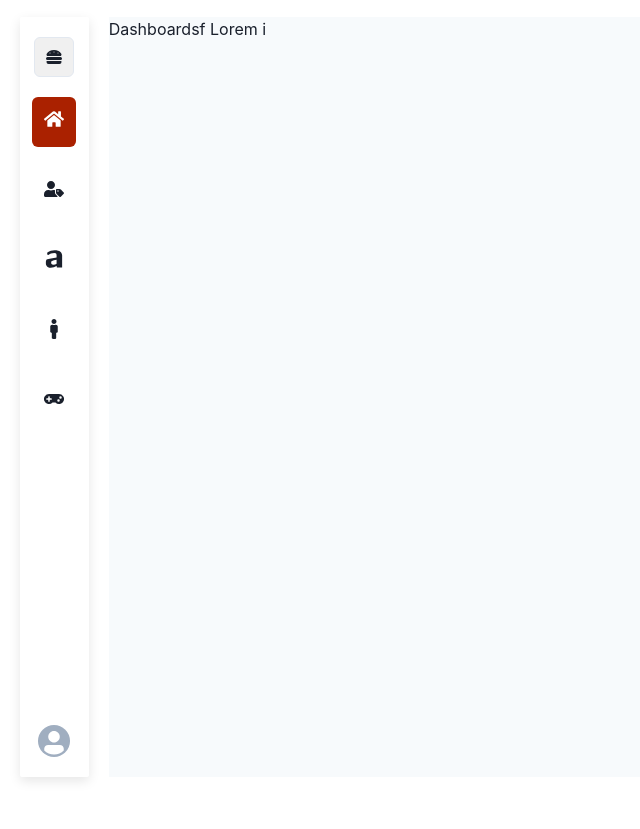
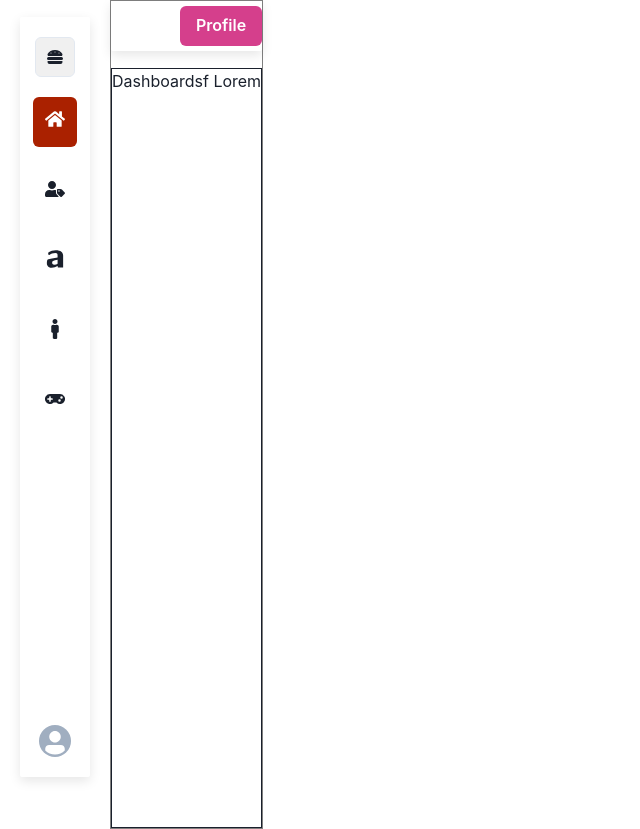
Before and after one commit to Georgefemiwise/Zerity, a React (Vite) app: page /dashboard in a window 1280 px wide. Shown: the whole page, without its empty margins (0-640 px from the left). Before the commit the page ends 800 px from the top, so only its background shows below. Built offline with nearby package versions, Linux system fonts and the light colour scheme.

Commit message:
Donewith side bar

```diff
--- a/src/components/Layout/Main/Main.jsx
+++ b/src/components/Layout/Main/Main.jsx
@@ -1,22 +1,19 @@
-import { Flex } from '@chakra-ui/react';
+import { Flex, HStack, Box } from '@chakra-ui/react';
 import React from 'react';
 
 export default function Main() {
 	return (
-		<Flex
-			// pos={'sticky'}
-			w={'100vw'}
+		<Box
+
+			minW={'95wv'}
 			h={'95vh'}
-			bg={'gray.50'}
+			border={'1px'}
+			// border={'1px solid'}
 			marginTop={'2.1vh'}
-			ml={10}
-
 			flexDir={'column'}
-
-
 			transition={'ease-out'}
 			transitionDuration={'0.3s'}>
-			Dashboardsf Lorem i
-		</Flex>
+			Dashboardsf Lorem
+		</Box>
 	);
 }
--- a/src/components/Layout/SideBar/Sidebar.jsx
+++ b/src/components/Layout/SideBar/Sidebar.jsx
@@ -22,18 +22,19 @@ export default function Sidebar() {
 			left={'5'}
 			h={'95vh'}
 			marginTop={'2.1vh'}
-			w={navSize == 'small' ? '75px' : '200px'}
+			w={navSize == 'small' ? '70px' : '200px'}
 			boxShadow={'0 4px 12px 0 rgba(0, 0, 0, 0.1)'}
 			flexDir={'column'}
 			borderRadius={'sm'}
 			justifyContent={'space-between'}
 			transition={'ease-out'}
-		transitionDuration={'0.3s'}>
+			transitionDuration={'0.3s'}
+			>
 			<Flex
 				as={'nav'}
 				flexDir={'column'}
 				alignItems={navSize == 'small' ? 'center' : 'flex-start'}
-			px={3}>
+				px={3}>
 				<IconButton
 					variant={'outline'}
 					bg={'blackAlpha.100'}
@@ -52,7 +53,8 @@ export default function Sidebar() {
 				{/* navitems */}
 
 				<NavItem
-					navSize={navSize}active
+					navSize={navSize}
+					active
 					icon={FaHome}
 					title={'Dashboard'}
 				/>
@@ -60,7 +62,6 @@ export default function Sidebar() {
 					navSize={navSize}
 					icon={FaUserTag}
 					title={'account'}
-
 				/>
 				<NavItem
 					navSize={navSize}
--- /dev/null
+++ b/src/components/Layout/TopBar/Topbar.jsx
@@ -0,0 +1,49 @@
+import {
+	Flex,
+	Menu,
+	MenuButton,
+	MenuGroup,
+	MenuDivider,
+	MenuItem,
+	MenuList,
+	Button
+} from '@chakra-ui/react';
+
+export default function TopBar() {
+	return (
+		<Flex
+			pos={'sticky'}
+			bg=''
+			w={'100%'}
+			h={'50px'}
+			boxShadow={'0 4px 12px 0 rgba(0, 0, 0, 0.1)'}
+			flexDir={'row'}
+			borderRadius={'sm'}
+			alignItems={'center'}
+			justifyContent={'space-between'}
+			transition={'ease-out'}
+			transitionDuration={'0.3s'}>
+			<Flex></Flex>
+			<Flex>
+				<Menu placement='left-end'>
+					<MenuButton
+						as={Button}
+						colorScheme='pink'>
+						Profile
+					</MenuButton>
+					<MenuList>
+						<MenuGroup title='Profile'>
+							<MenuItem>My Account</MenuItem>
+							<MenuItem>Payments </MenuItem>
+						</MenuGroup>
+						<MenuDivider />
+						<MenuGroup title='Help'>
+							<MenuItem>Docs</MenuItem>
+							<MenuItem>FAQ</MenuItem>
+						</MenuGroup>
+					</MenuList>
+				</Menu>
+			</Flex>
+		</Flex>
+	);
+}
--- a/src/pages/DashboardPage.jsx
+++ b/src/pages/DashboardPage.jsx
@@ -1,13 +1,20 @@
 import React from 'react';
 import { Box, Flex, Grid, GridItem, SimpleGrid } from '@chakra-ui/react';
 import Sidebar from '../components/Layout/SideBar/Sidebar';
+import TopBar from '../components/Layout/TopBar/Topbar';
 import Main from '../components/Layout/Main/Main';
 
 export default function DashboardPage() {
 	return (
 		<Flex>
 			<Sidebar />
-			<Main />
+			<Flex
+				flexDir={'column'}
+				border='1px solid gray'
+				ml={10}>
+				<TopBar />
+				<Main />
+			</Flex>
 		</Flex>
 	);
 }
```
